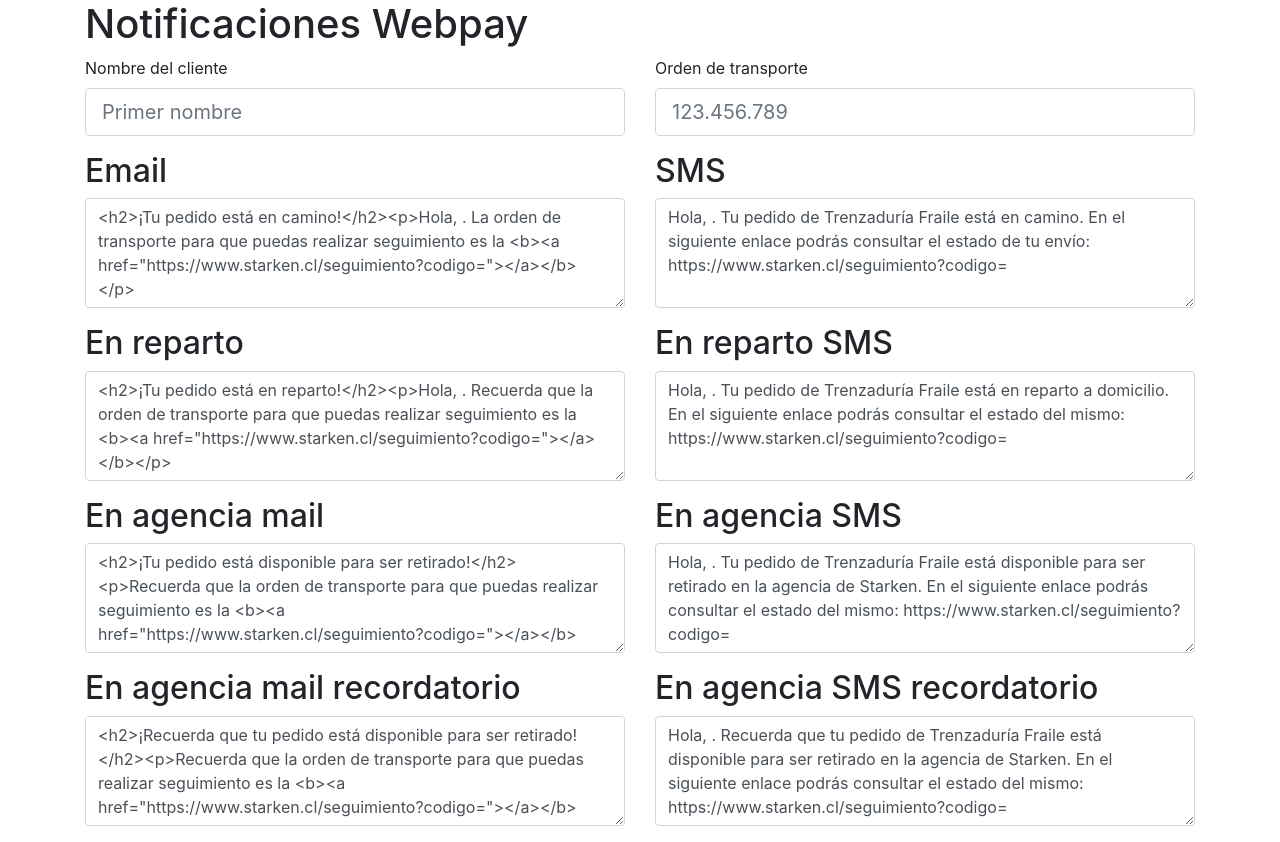
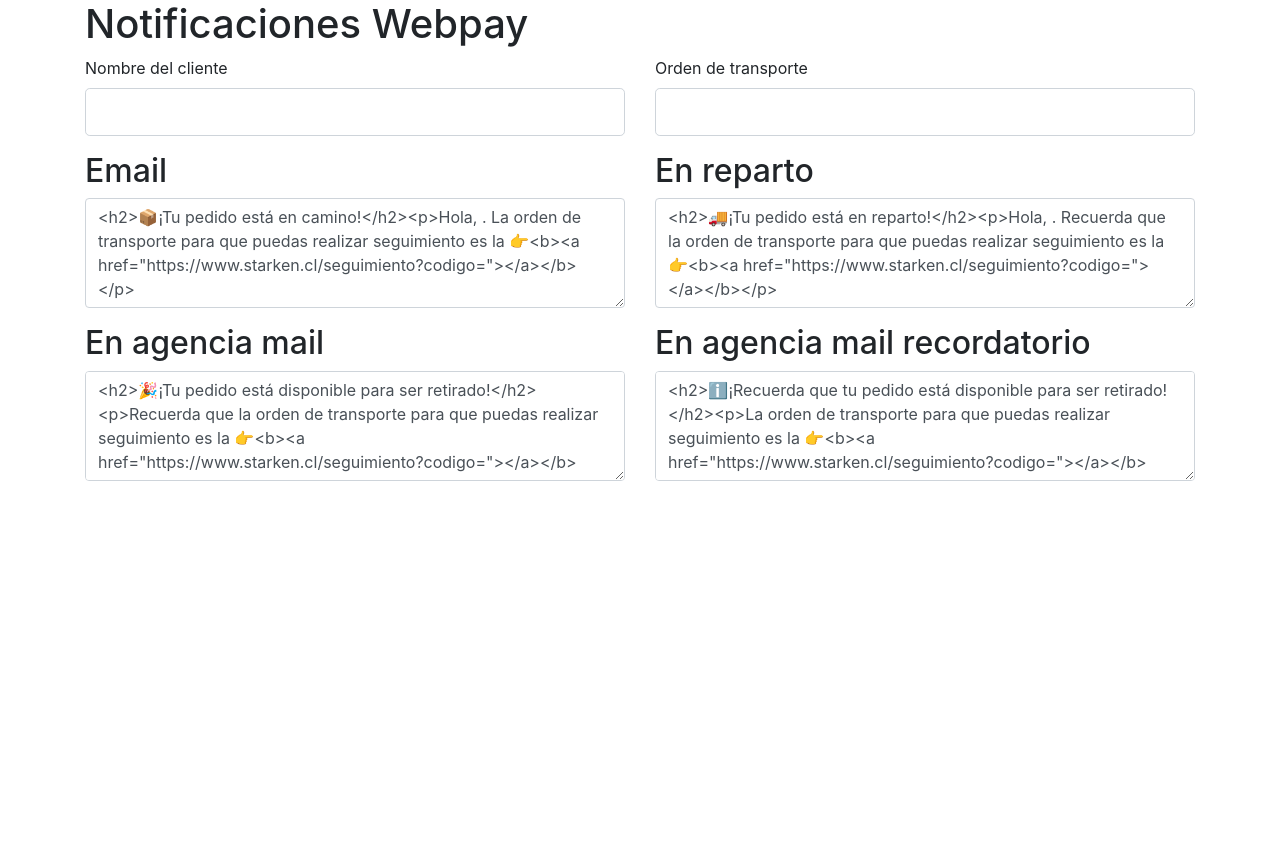
Before and after one commit to trenzaduria/notificaciones, a plain HTML site: page index.html in a window 1280 px wide. After the commit the page ends 800 px from the top, so only its background shows below. Drawn offline with nearby package versions, Linux system fonts and the light colour scheme.

Commit message:
Se agregan emojis

```diff
--- a/index.html
+++ b/index.html
@@ -21,61 +21,30 @@
 			<div class="row">
 				<div class="form-group form-group-lg col-6">
 					<label for="clienteNombre">Nombre del cliente</label>
-					<input type="text" name="clienteNombre" class="form-control form-control-lg" id="clienteNombre" v-model="clienteNombre" placeholder="Primer nombre">
+					<input type="text" name="clienteNombre" class="form-control form-control-lg" id="clienteNombre" v-model="clienteNombre">
 				</div>
 				<div class="form-group form-group-lg col-6">
 					<label for="clienteOF">Orden de transporte</label>
-					<input type="text" name="clienteOF" class="form-control form-control-lg" id="clienteOF" maxlength="9" v-model="clienteOF" placeholder="123.456.789">
+					<input type="text" name="clienteOF" class="form-control form-control-lg" id="clienteOF" maxlength="9" v-model="clienteOF">
 				</div>
-			</div>
-			<div class="row">
 				<div class="form-group form-group-lg col col-md-6">
 					<h2>Email</h2>
-					<textarea cols="70" rows="4" class="form-control form-control"><h2>¡Tu pedido está en camino!</h2><p>Hola, {{clienteNombre}}. La orden de transporte para que puedas realizar seguimiento es la <b><a href="https://www.starken.cl/seguimiento?codigo={{clienteOF}}">{{clienteOF}}</a></b></p></textarea>
+					<textarea cols="70" rows="4" class="form-control form-control"><h2>📦¡Tu pedido está en camino!</h2><p>Hola, {{clienteNombre}}. La orden de transporte para que puedas realizar seguimiento es la 👉<b><a href="https://www.starken.cl/seguimiento?codigo={{clienteOF}}">{{clienteOF}}</a></b></p></textarea>
 				</div>
-
-				<div class="form-group form-group-lg col col-md-6">
-					<h2>SMS</h2>
-					<textarea cols="70" rows="4" class="form-control form-control">Hola, {{clienteNombre}}. Tu pedido de Trenzaduría Fraile está en camino. En el siguiente enlace podrás consultar el estado de tu envío: https://www.starken.cl/seguimiento?codigo={{clienteOF}}</textarea>
-				</div>
-			</div>
-			<div class="row">
 				<div class="form-group form-group-lg col col-md-6">
 					<h2>En reparto</h2>
-					<textarea cols="70" rows="4" class="form-control form-control"><h2>¡Tu pedido está en reparto!</h2><p>Hola, {{clienteNombre}}. Recuerda que la orden de transporte para que puedas realizar seguimiento es la <b><a href="https://www.starken.cl/seguimiento?codigo={{clienteOF}}">{{clienteOF}}</a></b></p></textarea>
-
+					<textarea cols="70" rows="4" class="form-control form-control"><h2>🚚¡Tu pedido está en reparto!</h2><p>Hola, {{clienteNombre}}. Recuerda que la orden de transporte para que puedas realizar seguimiento es la 👉<b><a href="https://www.starken.cl/seguimiento?codigo={{clienteOF}}">{{clienteOF}}</a></b></p></textarea>
 				</div>
 				<div class="form-group form-group-lg col col-md-6">
-					<h2>En reparto SMS</h2>
-					<textarea cols="70" rows="4" class="form-control form-control">Hola, {{clienteNombre}}. Tu pedido de Trenzaduría Fraile está en reparto a domicilio. En el siguiente enlace podrás consultar el estado del mismo: https://www.starken.cl/seguimiento?codigo={{clienteOF}}</textarea>
-				</div>
-
-			</div>
-			<div class="row">
-				<div class="form-group form-group-lg col col-md-6">
 					<h2>En agencia mail</h2>
-					<textarea cols="70" rows="4" class="form-control form-control"><h2>¡Tu pedido está disponible para ser retirado!</h2><p>Recuerda que la orden de transporte para que puedas realizar seguimiento es la <b><a href="https://www.starken.cl/seguimiento?codigo={{clienteOF}}">{{clienteOF}}</a></b></p></textarea>
+					<textarea cols="70" rows="4" class="form-control form-control"><h2>🎉¡Tu pedido está disponible para ser retirado!</h2><p>Recuerda que la orden de transporte para que puedas realizar seguimiento es la 👉<b><a href="https://www.starken.cl/seguimiento?codigo={{clienteOF}}">{{clienteOF}}</a></b></p></textarea>
 				</div>
 				<div class="form-group form-group-lg col col-md-6">
-					<h2>En agencia SMS</h2>
-					<textarea cols="70" rows="4" class="form-control form-control">Hola, {{clienteNombre}}. Tu pedido de Trenzaduría Fraile está disponible para ser retirado en la agencia de Starken. En el siguiente enlace podrás consultar el estado del mismo: https://www.starken.cl/seguimiento?codigo={{clienteOF}}</textarea>
-				</div>
-			</div>
-			<div class="row">
-				<div class="form-group form-group-lg col col-md-6">
 					<h2>En agencia mail recordatorio</h2>
-					<textarea cols="70" rows="4" class="form-control form-control"><h2>¡Recuerda que tu pedido está disponible para ser retirado!</h2><p>Recuerda que la orden de transporte para que puedas realizar seguimiento es la <b><a href="https://www.starken.cl/seguimiento?codigo={{clienteOF}}">{{clienteOF}}</a></b></p></textarea>
-
-				</div>
-				<div class="form-group form-group-lg col col-md-6">
-					<h2>En agencia SMS recordatorio</h2>
-					<textarea cols="70" rows="4" class="form-control form-control">Hola, {{clienteNombre}}. Recuerda que tu pedido de Trenzaduría Fraile está disponible para ser retirado en la agencia de Starken. En el siguiente enlace podrás consultar el estado del mismo: https://www.starken.cl/seguimiento?codigo={{clienteOF}}</textarea>
+					<textarea cols="70" rows="4" class="form-control form-control"><h2>ℹ️¡Recuerda que tu pedido está disponible para ser retirado!</h2><p>La orden de transporte para que puedas realizar seguimiento es la 👉<b><a href="https://www.starken.cl/seguimiento?codigo={{clienteOF}}">{{clienteOF}}</a></b></p></textarea>
 				</div>
 			</div>
 
-	</div>
-	</div>
-	</div>
 	</form>
 	<script src="https://cdn.jsdelivr.net/npm/vue/dist/vue.js"></script>
 
```
Also changed, not shown: app.js (deleted).
